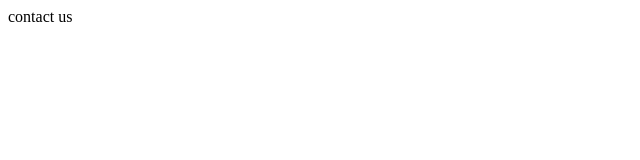
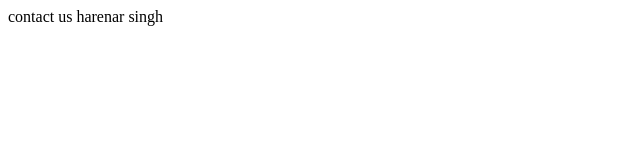
Before and after one commit to hspundir/frontend, a plain HTML site: page contact.html in a window 1280 px wide. Shown: the whole page, without its empty margins (0-640 px from the left). Drawn offline with Linux system fonts and the light colour scheme.

Commit message:
hello i update contact

```diff
--- a/contact.html
+++ b/contact.html
@@ -1,6 +1,6 @@
 <html>
     <title>contact</title>
     <body>
-        contact us
+        contact us harenar singh
     </body>
 </html>
```
